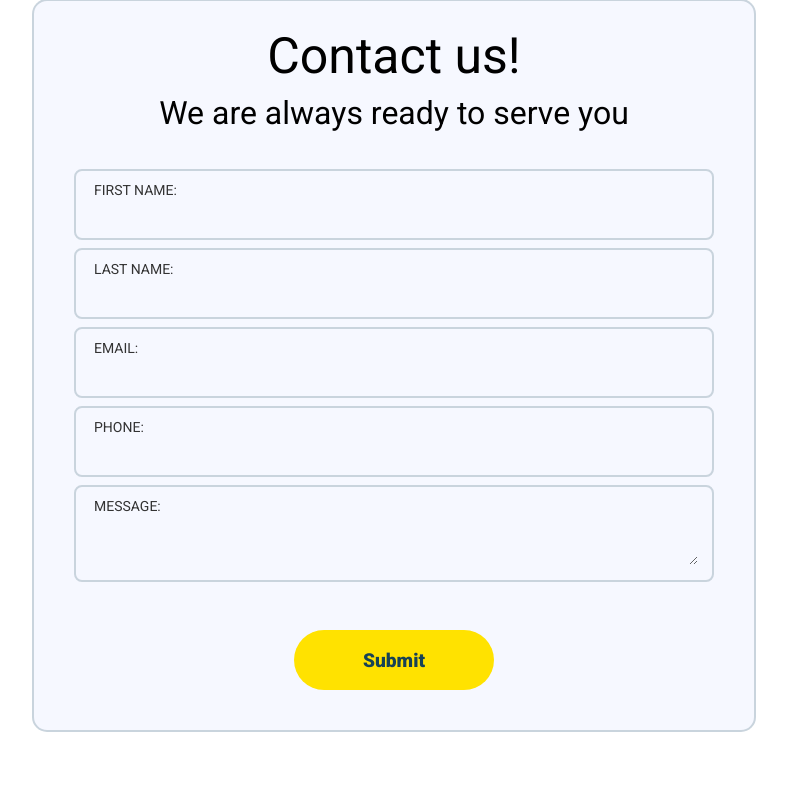
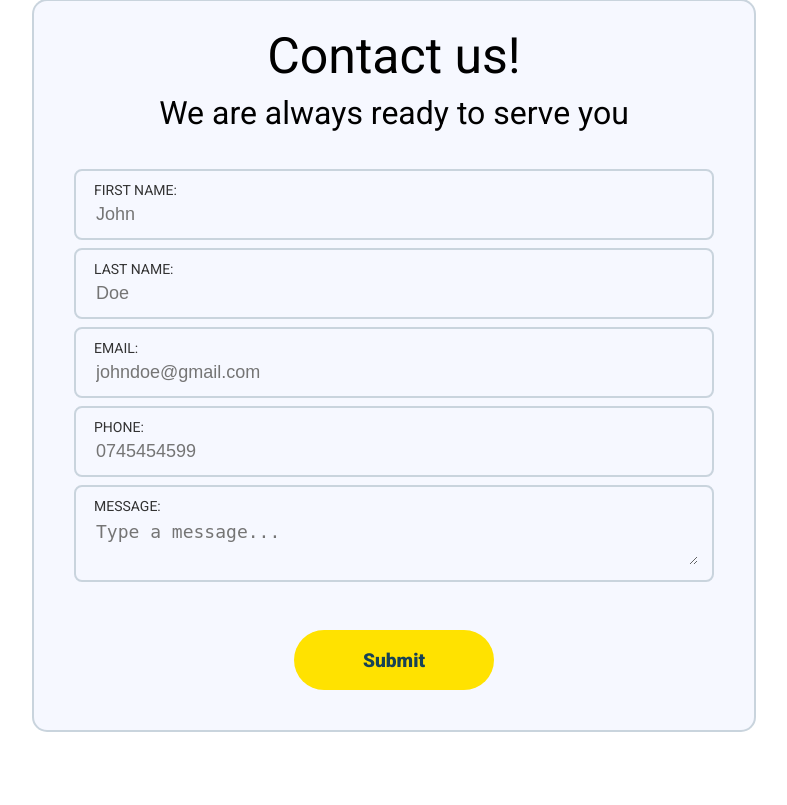
Before and after one commit to octavianiacob/RUnDa, a PHP site: page /contact.php in a window 1280 px wide. Shown: the part 155-960 px from the top of the page, without its empty margins (246-1033 px from the left). Run offline with PHP 8.4, Linux system fonts and the light colour scheme.

Commit message:
add placeholder + update doc

```diff
--- a/contact.php
+++ b/contact.php
@@ -90,24 +90,24 @@ $connectDB=new Database();
         <form action="contact.php" method="post">
             <div class="label-input">
                 <label class="label-class"> First name:</label>
-                <input class="input-form" name="firstName" type="text" pattern="[A-Z]{1}[a-z]+" required>
+                <input class="input-form" name="firstName" type="text" pattern="[A-Z]{1}[a-z]+" placeholder="John" required>
             </div>
             <div class="label-input">
                 <label class="label-class"> Last name:</label>
-                <input class="input-form" name="lastName" type="text" pattern="[A-Z]{1}[a-z]+" required >
+                <input class="input-form" name="lastName" type="text" pattern="[A-Z]{1}[a-z]+" placeholder="Doe" required >
             </div>
 
             <div class="label-input">
                 <label class=" label-class"> Email:</label>
-                <input class="input-form" type="email" name="email" pattern="[A-Za-z0-9._%+-]+@[a-z0-9.-]+[.]+[a-z]{2, 4}$" required >
+                <input class="input-form" type="email" name="email" pattern="[A-Za-z0-9._%+-]+@[a-z0-9.-]+[.]+[a-z]{2, 4}$" placeholder=johndoe@gmail.com required >
             </div>
             <div class="label-input">
                 <label class=" label-class"> Phone:</label>
-                <input class="input-form" type="text" name="phone" pattern="^(\+4|)?(07[0-8]{1}[0-9]{1}|02[0-9]{2}|03[0-9]{2}){1}?(\s|\.|\-)?([0-9]{3}(\s|\.|\-|)){2}$" required >
+                <input class="input-form" type="text" name="phone" pattern="^(\+4|)?(07[0-8]{1}[0-9]{1}|02[0-9]{2}|03[0-9]{2}){1}?(\s|\.|\-)?([0-9]{3}(\s|\.|\-|)){2}$" placeholder=0745454599 required >
             </div>
             <div class="label-input">
                 <label class=" label-class"> Message:</label>
-                <textarea name="message" class="input-form"  required ></textarea>
+                <textarea name="message" class="input-form" placeholder="Type a message..." required ></textarea>
             </div>
             <div class="btn-submit">
                 <button name="submit" type="submit" id="contact-submit">Submit</button>
--- a/documentatie/documentatie.html
+++ b/documentatie/documentatie.html
@@ -452,7 +452,7 @@
                 isi exprima o opinie despre aplicatie.
             </p>
             <figure typeof="sa:image">
-                <img src="../images/documentatie/contactPage.png">
+                <img src="../images/documentatie/contactPage1.png">
                 <figcaption>Fig. 1 Pagina de contact</figcaption>
             </figure>
         </section>
--- a/documentatie/ghid_utilizator.html
+++ b/documentatie/ghid_utilizator.html
@@ -383,7 +383,7 @@
             runda@gmail.com, numarul de telefon si mesajul dat care sa contina maxim 150 de caractere.
         </p>
         <figure typeof="sa:image">
-            <img src="../images/documentatie/contactPage.PNG">
+            <img src="../images/documentatie/contactPage1.PNG">
             <figcaption> Fig Pagina Contact</figcaption>
         </figure>
         <p>
```
Also changed, not shown: images/documentatie/contactPage1.png (added).
